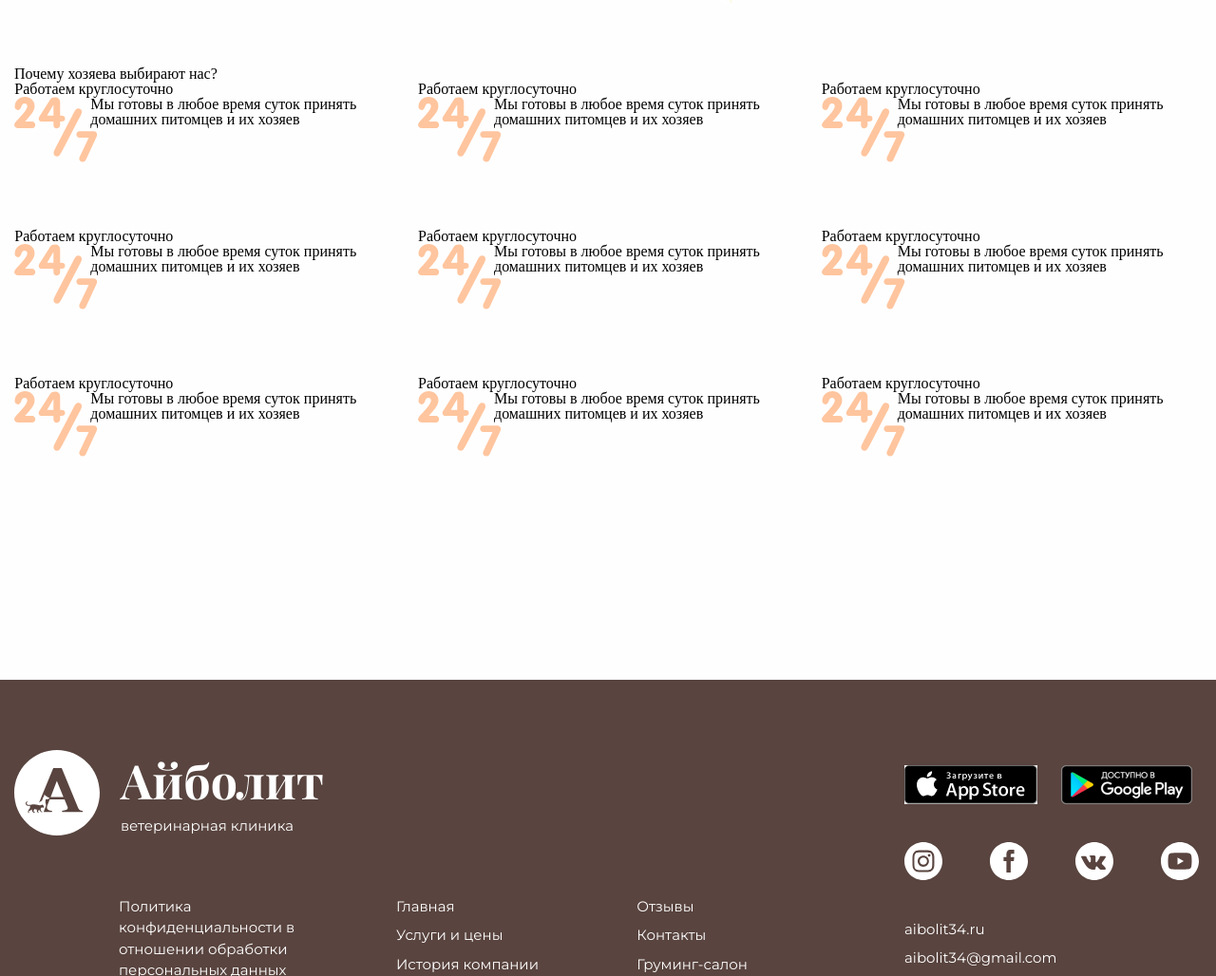
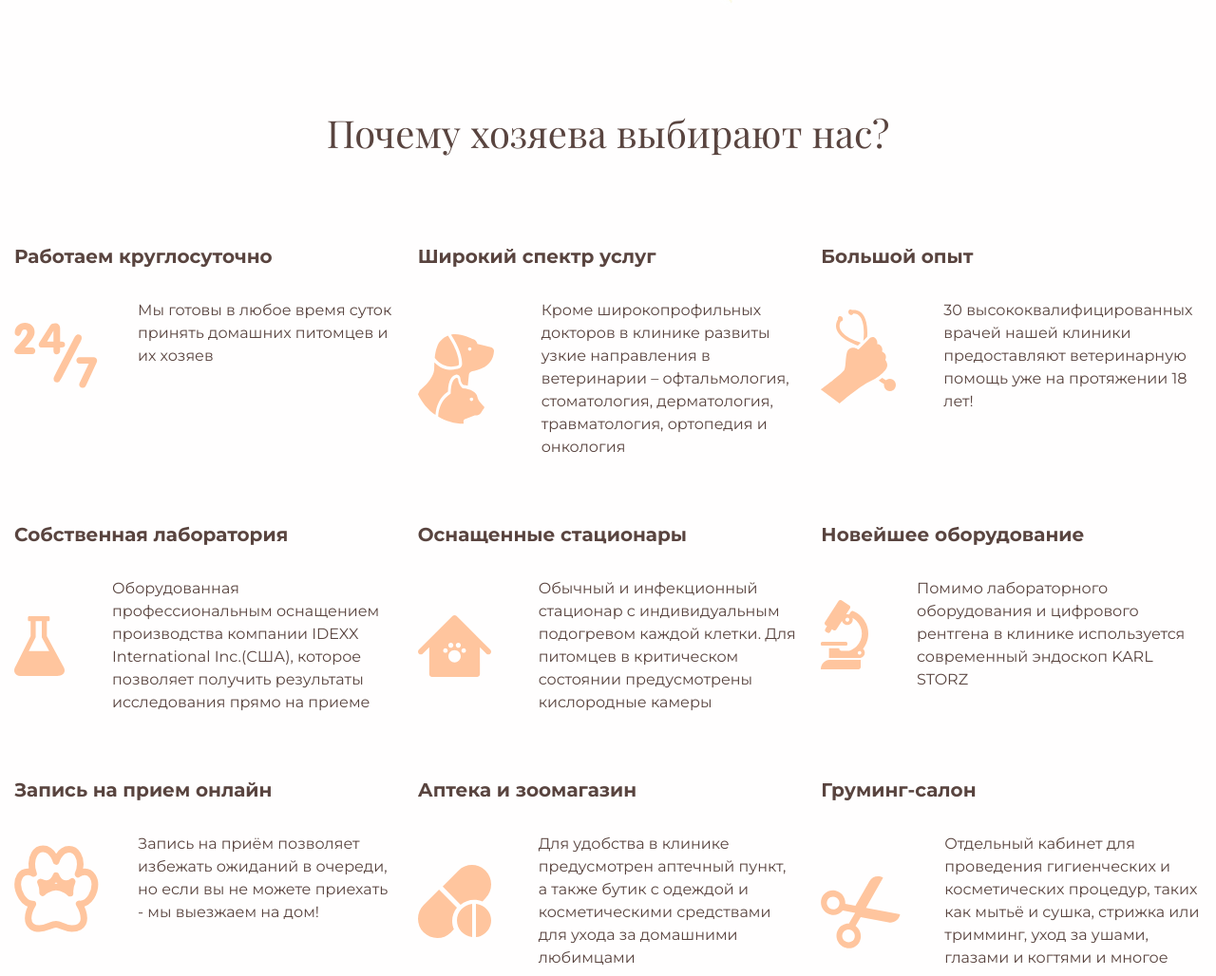
Before and after one commit to Scorpion4207/HomeWork, a plain HTML site: page Aibolit/index.html in a window 1280 px wide. Shown: the part 3328-4356 px from the top of the page at 95% size. Drawn offline with Linux system fonts and the light colour scheme.

Commit message:
section 4 style all

```diff
--- a/Aibolit/index.html
+++ b/Aibolit/index.html
@@ -1187,7 +1187,9 @@
                   </ul>
                 </div>
               </section>
-              <div class="specialists__top-button"><button id="showAllButton">Показать все</button></div>
+              <div class="specialists__top-button">
+                <button id="showAllButton">Показать всех специалистов</button>
+              </div>
             </div>
           </div>
         </div>
@@ -1228,105 +1230,105 @@
               </li>
               <li class="mrits__item">
                 <h3 class="mrits__link-title">
-                  Работаем круглосуточно
+                  Широкий спектр услуг
                 </h3>
                 <div class="mrits__link-body">
                   <div class="mrits__link-img">
-                    <img src="img/icon/section2/We work around the clock.svg" alt="">
+                    <img src="img/icon/section2/A wide range of services.svg" alt="">
                   </div>
                   <p class="mrits__link-text">
-                    Мы готовы в любое время суток принять домашних питомцев и их хозяев
+                    Кроме широкопрофильных докторов  в клинике развиты узкие направления в ветеринарии – офтальмология, стоматология, дерматология, травматология, ортопедия и онкология
                   </p>
                 </div>
               </li>
               <li class="mrits__item">
                 <h3 class="mrits__link-title">
-                  Работаем круглосуточно
+                  Большой опыт
                 </h3>
                 <div class="mrits__link-body">
                   <div class="mrits__link-img">
-                    <img src="img/icon/section2/We work around the clock.svg" alt="">
+                    <img src="img/icon/section2/Great experience.svg" alt="">
                   </div>
                   <p class="mrits__link-text">
-                    Мы готовы в любое время суток принять домашних питомцев и их хозяев
+                    30 высококвалифицированных врачей нашей клиники предоставляют ветеринарную помощь уже на протяжении 18 лет!
                   </p>
                 </div>
               </li>
               <li class="mrits__item">
                 <h3 class="mrits__link-title">
-                  Работаем круглосуточно
+                  Собственная лаборатория
                 </h3>
                 <div class="mrits__link-body">
                   <div class="mrits__link-img">
-                    <img src="img/icon/section2/We work around the clock.svg" alt="">
+                    <img src="img/icon/section2/Own laboratory.svg" alt="">
                   </div>
                   <p class="mrits__link-text">
-                    Мы готовы в любое время суток принять домашних питомцев и их хозяев
+                    Оборудованная профессиональным оснащением производства компании IDEXX International Inc.(США), которое позволяет получить результаты исследования прямо на приеме
                   </p>
                 </div>
               </li>
               <li class="mrits__item">
                 <h3 class="mrits__link-title">
-                  Работаем круглосуточно
+                  Оснащенные стационары
                 </h3>
                 <div class="mrits__link-body">
                   <div class="mrits__link-img">
-                    <img src="img/icon/section2/We work around the clock.svg" alt="">
+                    <img src="img/icon/section2/Equipped hospitals.svg" alt="">
                   </div>
                   <p class="mrits__link-text">
-                    Мы готовы в любое время суток принять домашних питомцев и их хозяев
+                    Обычный и инфекционный стационар с индивидуальным подогревом каждой клетки. Для питомцев в критическом состоянии предусмотрены кислородные камеры
                   </p>
                 </div>
               </li>
               <li class="mrits__item">
                 <h3 class="mrits__link-title">
-                  Работаем круглосуточно
+                  Новейшее оборудование
                 </h3>
                 <div class="mrits__link-body">
                   <div class="mrits__link-img">
-                    <img src="img/icon/section2/We work around the clock.svg" alt="">
+                    <img src="img/icon/section2/The latest equipment.svg" alt="">
                   </div>
                   <p class="mrits__link-text">
-                    Мы готовы в любое время суток принять домашних питомцев и их хозяев
+                    Помимо лабораторного оборудования и цифрового рентгена в клинике используется современный эндоскоп KARL STORZ
                   </p>
                 </div>
               </li>
               <li class="mrits__item">
                 <h3 class="mrits__link-title">
-                  Работаем круглосуточно
+                  Запись на прием онлайн
                 </h3>
                 <div class="mrits__link-body">
                   <div class="mrits__link-img">
-                    <img src="img/icon/section2/We work around the clock.svg" alt="">
+                    <img src="img/icon/section2/Dermatology.svg" alt="">
                   </div>
                   <p class="mrits__link-text">
-                    Мы готовы в любое время суток принять домашних питомцев и их хозяев
+                    Запись на приём позволяет избежать ожиданий в очереди, но если вы не можете приехать - мы выезжаем на дом!
                   </p>
                 </div>
               </li>
               <li class="mrits__item">
                 <h3 class="mrits__link-title">
-                  Работаем круглосуточно
+                  Аптека и зоомагазин
                 </h3>
                 <div class="mrits__link-body">
                   <div class="mrits__link-img">
-                    <img src="img/icon/section2/We work around the clock.svg" alt="">
+                    <img src="img/icon/section2/tabl.svg" alt="">
                   </div>
                   <p class="mrits__link-text">
-                    Мы готовы в любое время суток принять домашних питомцев и их хозяев
+                    Для удобства в клинике предусмотрен аптечный пункт, а также бутик с одеждой и косметическими средствами для ухода за домашними любимцами
                   </p>
                 </div>
               </li>
               <li class="mrits__item">
                 <h3 class="mrits__link-title">
-                  Работаем круглосуточно
+                  Груминг-салон
                 </h3>
                 <div class="mrits__link-body">
                   <div class="mrits__link-img">
-                    <img src="img/icon/section2/We work around the clock.svg" alt="">
+                    <img src="img/icon/section2/Grooming salon.svg" alt="">
                   </div>
                   <p class="mrits__link-text">
-                    Мы готовы в любое время суток принять домашних питомцев и их хозяев
+                    Отдельный кабинет для проведения гигиенческих и косметических процедур, таких как мытьё и сушка, стрижка или тримминг, уход за ушами, глазами и когтями и многое другое
                   </p>
                 </div>
               </li>
--- a/Aibolit/js/main.js
+++ b/Aibolit/js/main.js
@@ -169,7 +169,6 @@
         perPage:2,
         width:200,
       },
-
     }
   })
 
@@ -183,11 +182,11 @@
     specialistsSplide.destroy();
 
 
-    if (showAllButton.textContent === 'Показать все') {
+    if (showAllButton.textContent === 'Показать всех специалистов') {
       showAllButton.textContent = 'Скрыть';
       splideArrows.style.display = 'none';
     } else {
-      showAllButton.textContent = 'Показать все';
+      showAllButton.textContent = 'Показать всех специалистов';
       setTimeout(() => {
         specialistsSplide.mount();
       }, 100);
--- a/Aibolit/sass/style.scss
+++ b/Aibolit/sass/style.scss
@@ -805,8 +805,8 @@
   margin: 150px 0;
 
   &__inner {
-  max-width: 720px;
-  margin: 0 auto;
+    max-width: 720px;
+    margin: 0 auto;
   }
 
   &__title {
@@ -827,7 +827,8 @@
     color: var(--text);
     position: relative;
   }
-  &__text img{
+
+  &__text img {
     position: absolute;
     right: 20%;
     z-index: -1;
@@ -837,12 +838,17 @@
 /*==============================mrits=====================================*/
 
 .mrits {
-  margin-top: 200px;
-  &__inner {
+  margin-top: 250px;
 
+  &__inner {}
+
+  &__title {
+    @extend %h3-section2-4-6;
+    text-align: center;
+    color: var(--brown);
+    margin-bottom: 100px;
   }
-  &__title {
-  }
+
   &__list {
     display: grid;
     grid-template-columns: repeat(auto-fill, minmax(384px, 1fr));
@@ -851,19 +857,35 @@
     margin-bottom: 25px;
     gap: 70px 24px;
   }
-  &__item {
+
+  &__item {}
+
+  &__link-title {
+    @extend %text-orange-section2;
+    background: transparent;
+    transition: all .5s;
+    color: var(--brown);
+    margin-bottom: 35px;
   }
-  &__link-title {
-  }
+
   &__link-body {
     display: flex;
+    gap: 50px;
   }
+
   &__link-img {
     align-self: center;
-    max-width: 80px;
+    width: 80px;
   }
+
   &__link-text {
-    max-width: 320px;
+    max-width: 300px;
+    min-height: 118px;
+    font-family: var(--font-family);
+    font-weight: 400;
+    font-size: 16px;
+    line-height: 150%;
+    color: var(--brown);
   }
 }
 
```
Also changed, not shown: Aibolit/css/style.css, Aibolit/css/style.min.css, Aibolit/img/icon/section2/Dermatology.svg (added), Aibolit/img/icon/section2/grooming.svg (added).
